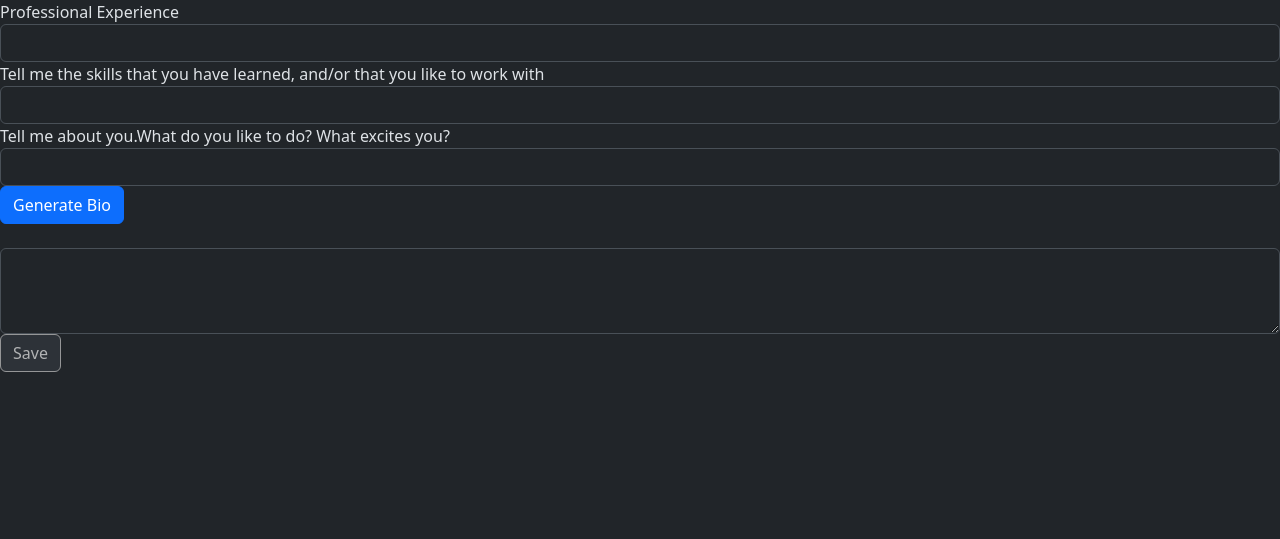
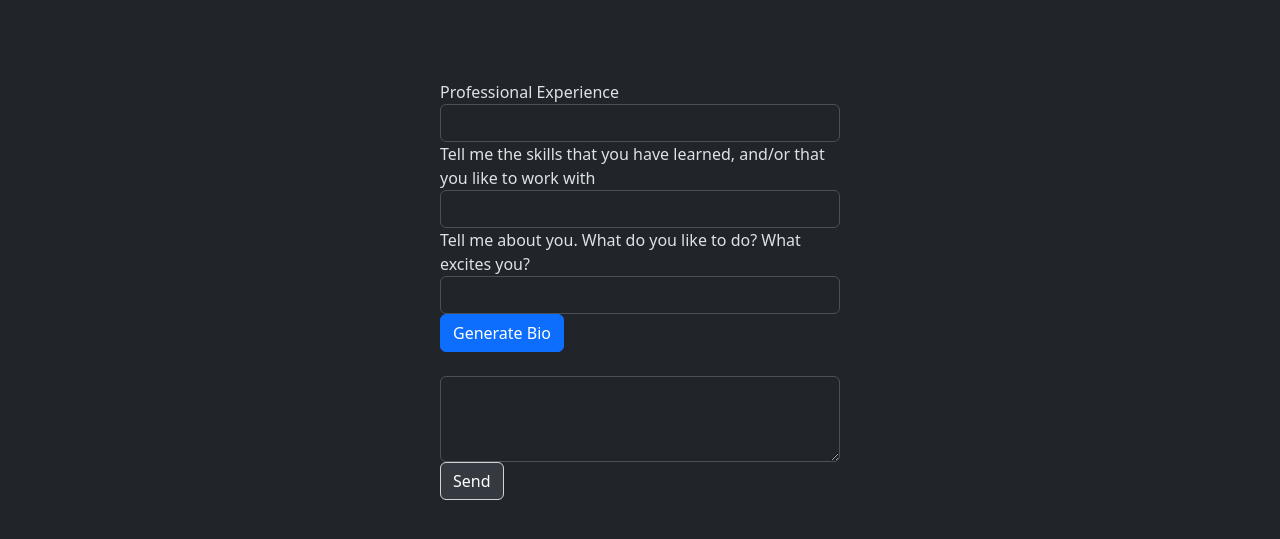
Before and after one commit to pedromussi0/linkedin-gen, a Django app: page /generatebio/ in a window 1280 px wide. Shown: the part 56-595 px from the top of the page. Run offline with Django 4.2, Linux system fonts and the light colour scheme; the visitor is signed in with stand-in values (Sample User, id 1); parts of the project's set-up code (start-up, migrations or seed data) failed here and were passed over.

Commit message:
updating styling

```diff
--- a/app/langchain.py
+++ b/app/langchain.py
@@ -26,7 +26,7 @@ def generate_lk_bio(professional_experience, personalized_fact, skills):
         "- do not simply repeat what the information says, but identify how the"
         "information relates with each other -> it is important to create a bio that values"
         "the owner of the bio;"
-        "- make sure to compare and identify soft and hard skills and see how they relate"
+        "- make sure to compare and identify soft and hard skills, and treat them as such. see how they relate"
         " with each other and how they correlate with the whole context of the person's experience."
         "- if there isn't enough information on what the user has done or accomplished, do not make up"
         " information. Simply correlate the information available with the context provided and create a"
--- a/app/templates/app/generatebio.html
+++ b/app/templates/app/generatebio.html
@@ -1,11 +1,19 @@
 {% extends "app/base.html" %}
 {% load static %}
 {% block head %}
+<style>
+    .form-wrapper {
+        max-width: 25rem;
+        margin: 5rem auto 0;
+    }
+</style>
 {% endblock %}
+
 {% block content %}
+<div class="container">
+    <div class="form-wrapper">
         <form method="POST" action="{% url 'generate_bio' %}">
             {% csrf_token %}
-
             <div class="form-group">
                 <label for="id_professional_title">Professional Experience</label>
                 <input type="text" name="professional_experience" id="id_professional_experience" class="form-control">
@@ -17,7 +25,7 @@
             </div>
 
             <div class="form-group">
-            <label for="id_personalized_fact">Tell me about you.What do you like to do? What excites you?</label>
+                <label for="id_personalized_fact">Tell me about you. What do you like to do? What excites you?</label>
                 <input type="text" name="personalized_fact" id="id_personalized_fact" class="form-control">
             </div>
 
@@ -25,8 +33,10 @@
         </form>
 
         <div class="text-area-wrapper">
+
+            <form method="POST" action="{% url 'send_email' %}">
+                {% csrf_token %}
                 <div style="display: contents;">
-            {% csrf_token %}
                 <label for="bio"></label>
                 <textarea class="form-control bio custom-width" name="textarea_content" id="bio" rows="3">
                     {% if bio %}
@@ -34,8 +44,11 @@
                     {% endif %}
                 </textarea>
                 <div class="button-container">
-                <button type="submit" class="btn btn-primary" style="background-color: #343a40; /* Set the background color to match bs-theme-dark */
-                border-color: lightgray;" disabled>Save</button>
+                    <button type="submit" class="btn btn-primary" style="background-color: #343a40; border-color: lightgray;">Send</button>
+                </div>
+            </div>
+            </form>
+
         </div>
     </div>
 </div>
--- a/app/views.py
+++ b/app/views.py
@@ -36,17 +36,25 @@ def generate_bio(request):
                 skills=skills,
             )
 
-            # Send email to the current user
-            subject = "Your Bio and Professional Title"
-            message = f"Hello {creator.username},\n\nHere is your generated bio:\n\nBio: {bio}"
-            from_email = os.getenv("HOST_EMAIL")
-            send_mail(subject, message, from_email, recipient_list=[creator.email])
-
             return render(request, "app/generatebio.html", {"bio": bio})
     else:
         form = BioGenForm()
 
     return render(request, "app/generatebio.html", {"form": form})
+
+
+def send_email(request):
+    if request.method == "POST":
+        bio = request.POST.get("textarea_content")
+
+        subject = "Your Bio and Professional Title"
+        message = f"Hello {request.user.username},\n\nHere is your generated bio:\n\nBio: {bio}"
+        from_email = os.getenv("HOST_EMAIL")
+        send_mail(subject, message, from_email, recipient_list=[request.user.email])
+
+        return redirect(generate_bio)
+
+    return render(request, "app/generatebio.html")
 
 
 # -------- login and register views -------------
--- a/linkedin_profile_gen/urls.py
+++ b/linkedin_profile_gen/urls.py
@@ -35,7 +35,8 @@ urlpatterns = [
     ),
     path("register/", views.register_view, name="register"),
     path("", views.home, name="home"),
-    path("generatebio/", views.generate_bio, name="generate_bio")
+    path("generatebio/", views.generate_bio, name="generate_bio"),
+    path("save/", views.send_email, name="send_email")
     #
     #
     #
```
Lines whose indentation alone changed are shown as unchanged.
